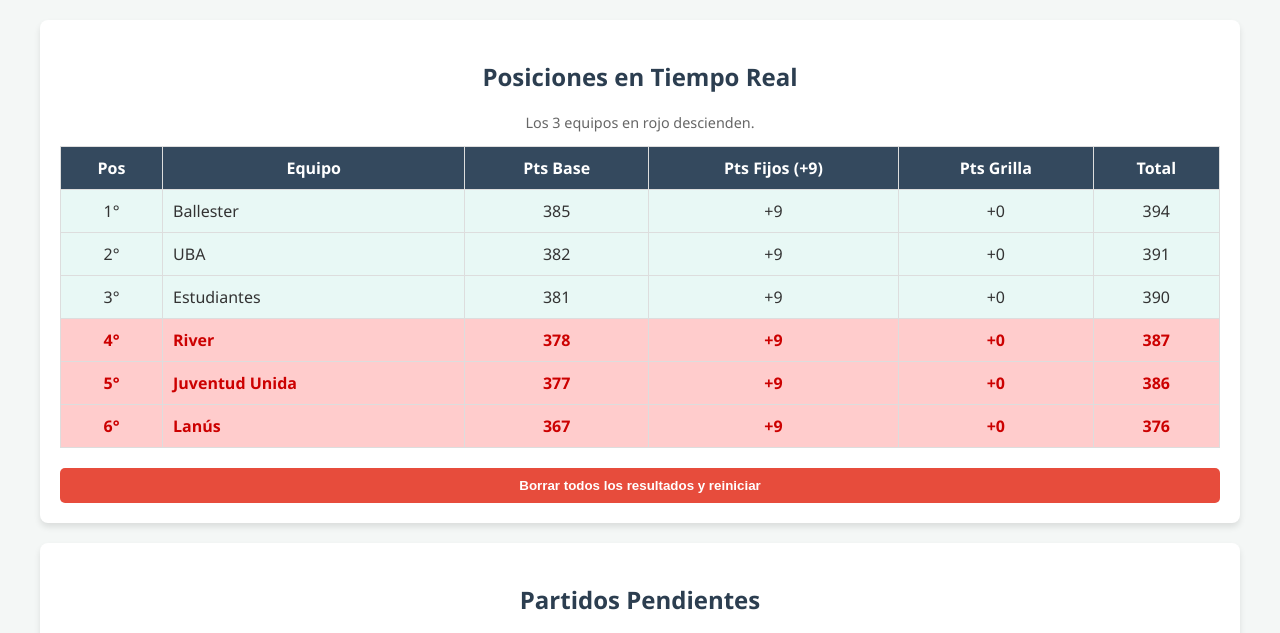
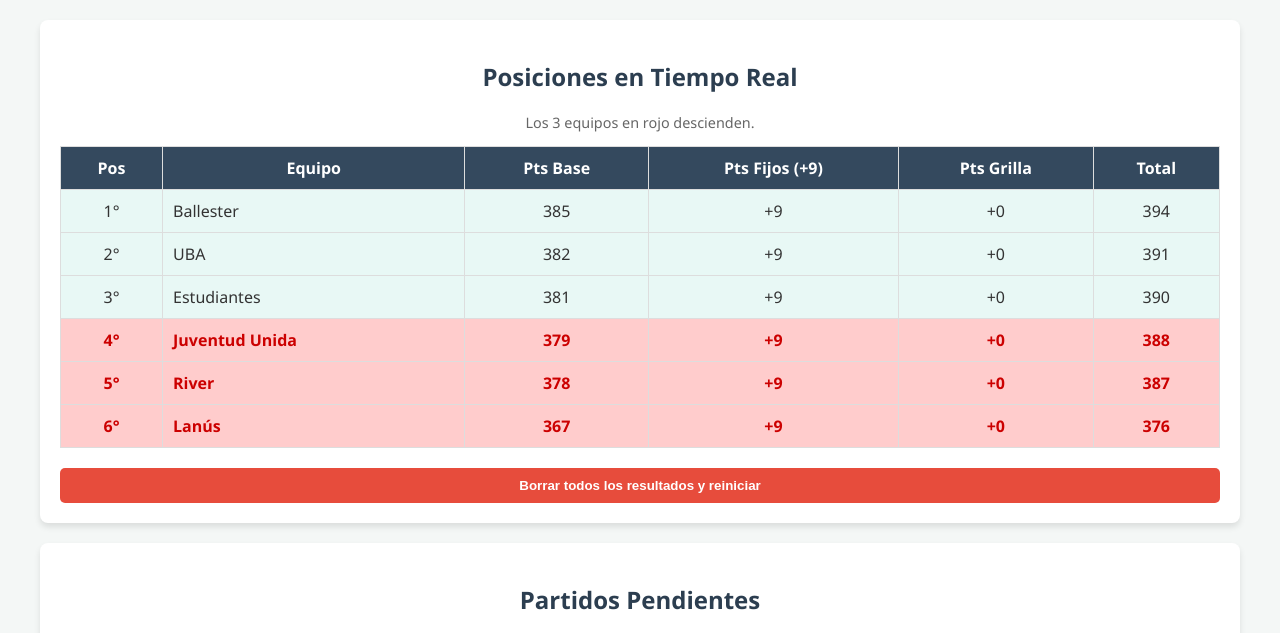
Before and after one commit to jumagu73/desensoinf, a plain HTML site: page index.html in a window 1280 px wide. Shown: the part 106-739 px from the top of the page. Drawn offline with Linux system fonts and the light colour scheme.

Commit message:
Update index.html

```diff
--- a/index.html
+++ b/index.html
@@ -210,14 +210,13 @@
         'UBA': { base: 382, ganados: 0 },
         'Estudiantes': { base: 381, ganados: 0 },
         'River': { base: 378, ganados: 0 },
-        'Juventud Unida': { base: 377, ganados: 0 },
+        'Juventud Unida': { base: 379, ganados: 0 },
         'Lanús': { base: 367, ganados: 0 }
     };
 
     const PUNTOS_FIJOS = 9;
 
     const partidos = [
-        { id: 'f12_juv_vel_ju', fecha: 'F12', cat: 'Juveniles', local: 'Vélez', visitante: 'Juventud Unida' },
 
         { id: 'f15_cad_riv_fer', fecha: 'F15', cat: 'Cadetes', local: 'River', visitante: 'Ferro' },
         { id: 'f15_cad_ju_uba', fecha: 'F15', cat: 'Cadetes', local: 'Juventud Unida', visitante: 'UBA' },
```
